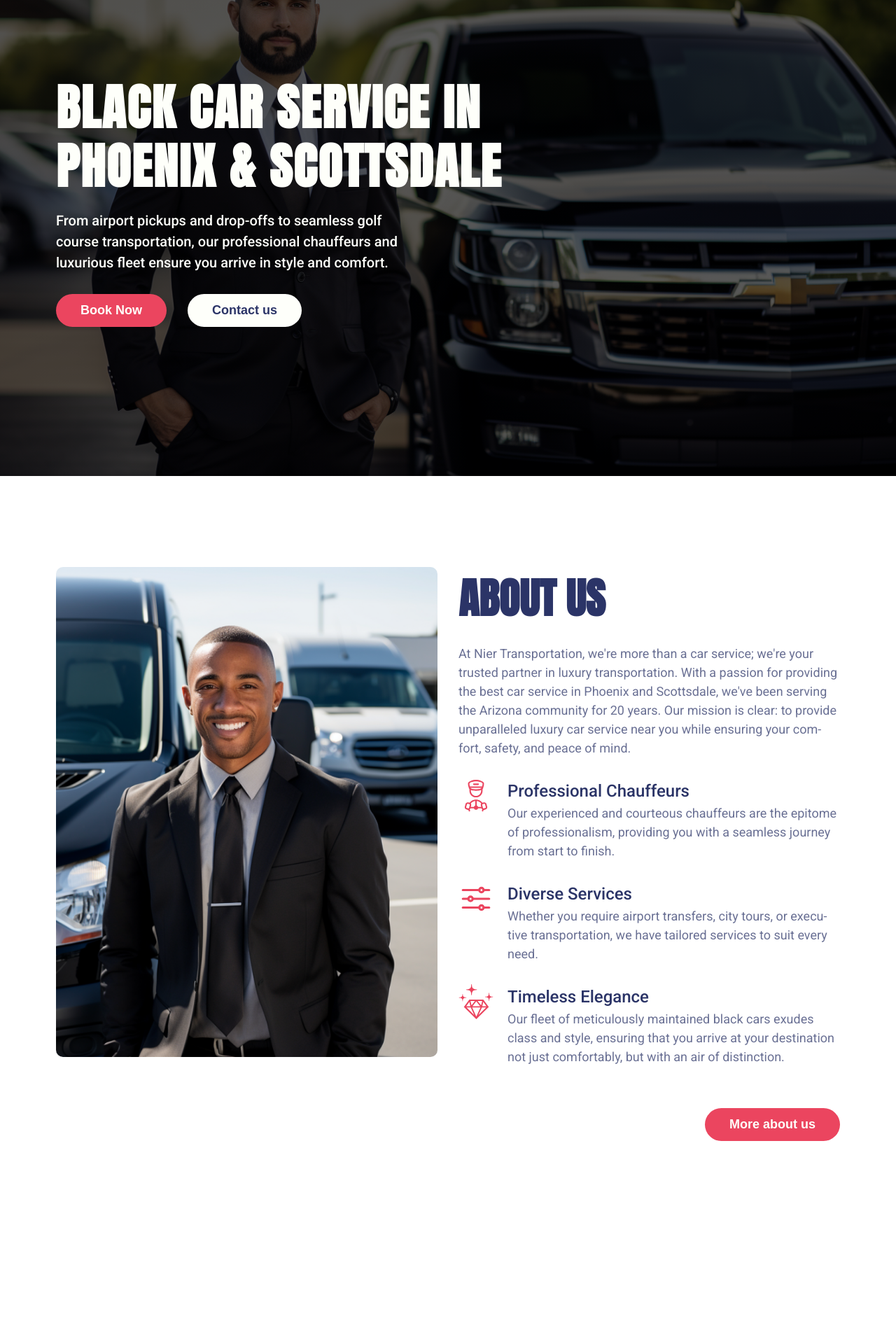
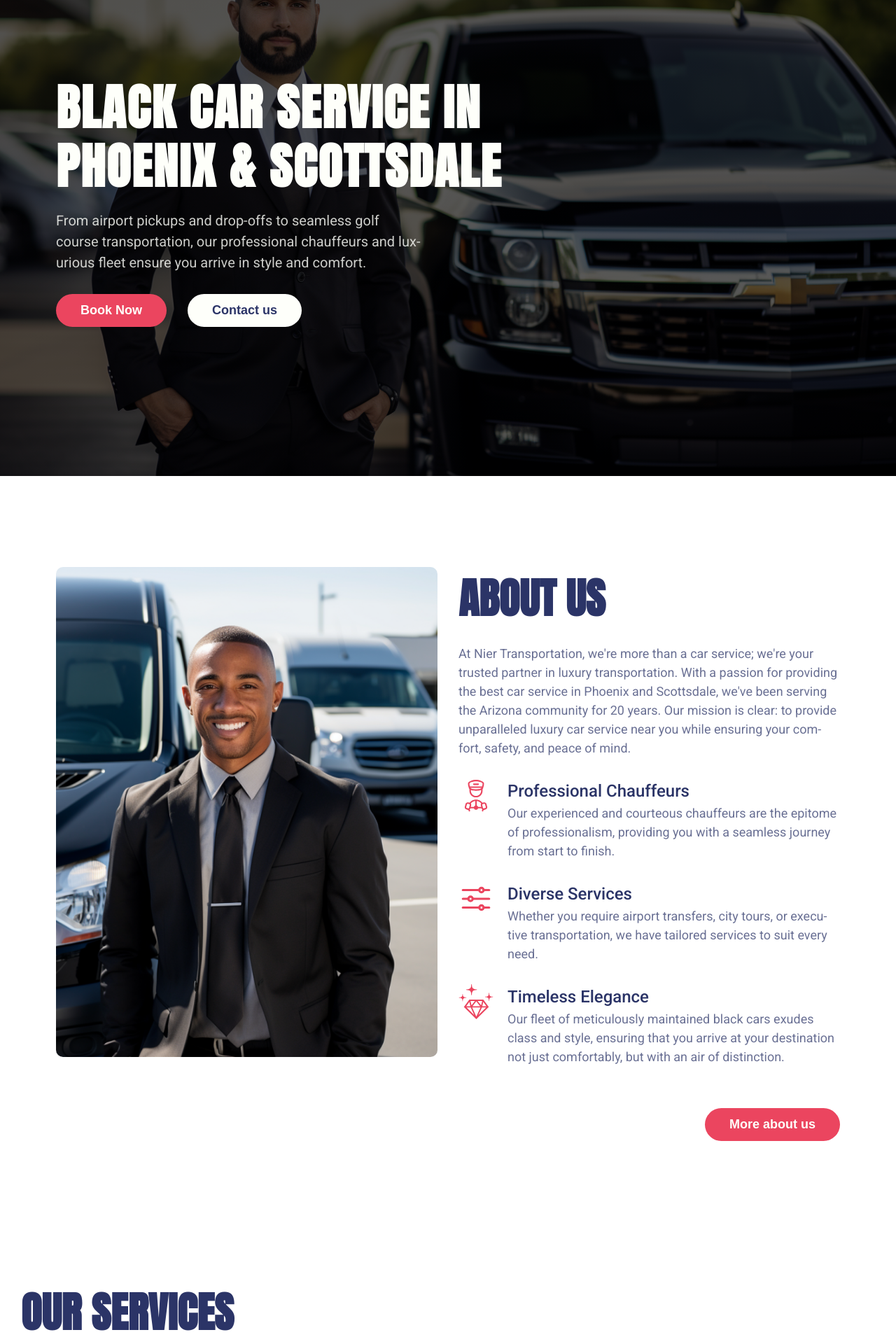
Before and after one commit to ChristianWare/Nier-Transport-Redesign, a Next.js app: page / in a window 1280 px wide. Shown: the part 151-2071 px from the top of the page at 70% size. Before the commit the page ends 1981 px from the top, so only its background shows below. Built offline with nearby package versions, Linux system fonts and the light colour scheme.

Commit message:
Services Start

```diff
--- a/src/app/components/Hero/Hero.module.css
+++ b/src/app/components/Hero/Hero.module.css
@@ -48,7 +48,8 @@
   width: 80%;
   font-family: var(--roboto);
   font-size: 2rem;
-  font-weight: 500;
+  font-weight: 400;
+  opacity: 0.8;
 }
 
 .btnContainer {
--- /dev/null
+++ b/src/app/components/ServicesSection/ServicesSection.tsx
@@ -0,0 +1,14 @@
+import styles from "./ServicesSection.module.css";
+import LayoutWrapper from "../LayoutWrapper/LayoutWrapper";
+
+const ServicesSection = () => {
+  return (
+    <LayoutWrapper>
+      <section className={styles.container}>
+        <h2 className={styles.heading}>Our Services</h2>
+      </section>
+    </LayoutWrapper>
+  );
+};
+
+export default ServicesSection;
--- a/src/app/page.tsx
+++ b/src/app/page.tsx
@@ -1,11 +1,13 @@
 import Hero from "./components/Hero/Hero";
 import AboutUsSection from "./components/AboutUsSection/AboutUsSection";
+import ServicesSection from "./components/ServicesSection/ServicesSection";
 
 export default function Home() {
   return (
     <main>
       <Hero />
       <AboutUsSection />
+      <ServicesSection />
     </main>
   );
 }
```
Also changed, not shown: src/app/components/ServicesSection/ServicesSection.module.css (added).
